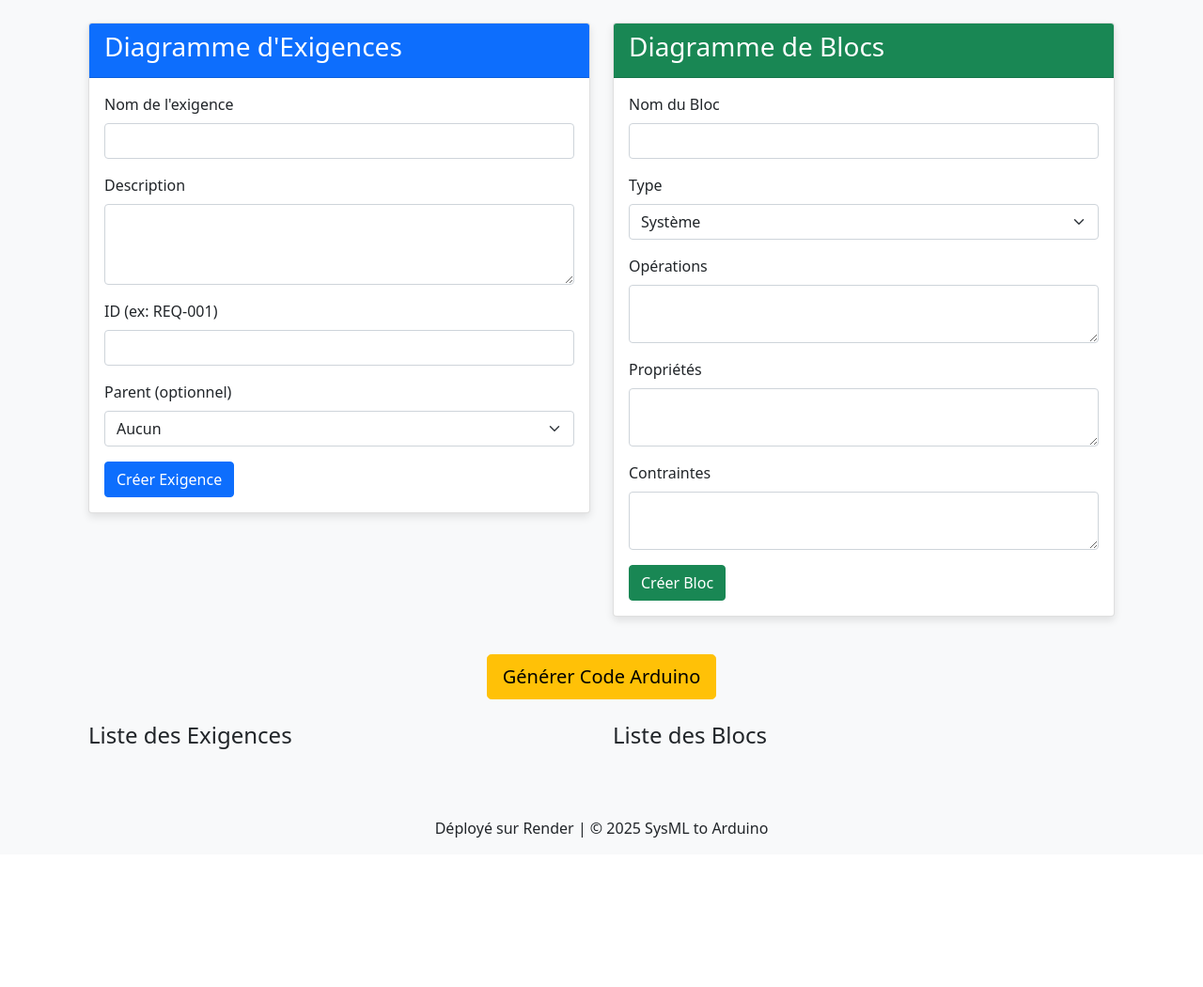
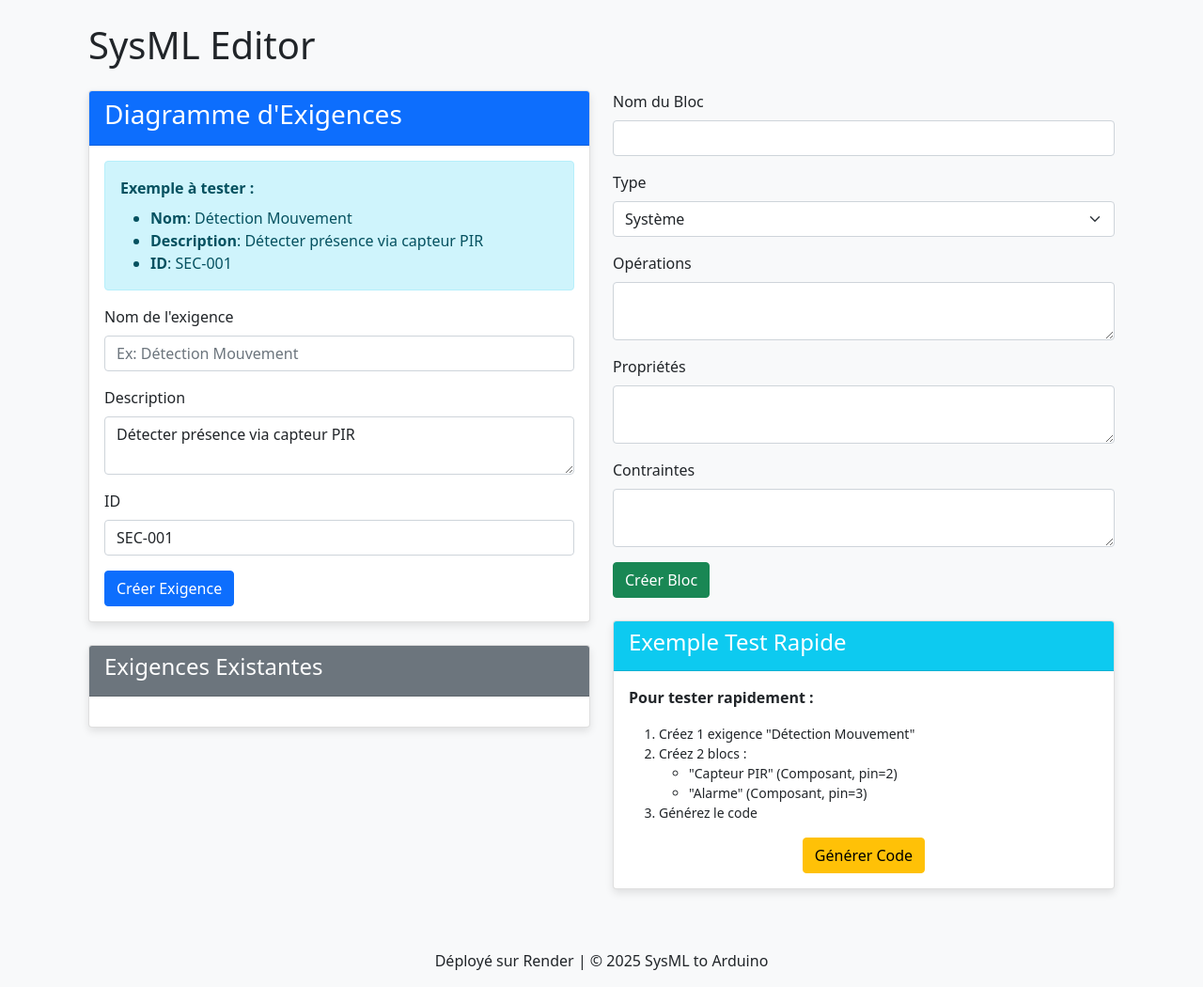
Before and after one commit to EJM0101/sysml-to-arduino, a Flask app: page / in a window 1280 px wide. Shown: the part 58-1108 px from the top of the page at 94% size. Before the commit the page ends 949 px from the top, so only its background shows below. Run offline with Flask 2, Linux system fonts and the light colour scheme; data that the repository does not hold is empty; some libraries are stand-ins or nearby versions.

Commit message:
Update diagram_editor.html

```diff
--- a/app/templates/diagram_editor.html
+++ b/app/templates/diagram_editor.html
@@ -2,82 +2,93 @@
 
 {% block content %}
 <div class="container">
+    <h1 class="mb-4">SysML Editor</h1>
+
     <div class="row">
         <div class="col-md-6">
+            <!-- Formulaire Exigences -->
             <div class="card mb-4">
                 <div class="card-header bg-primary text-white">
                     <h3>Diagramme d'Exigences</h3>
                 </div>
                 <div class="card-body">
+                    <div class="alert alert-info">
+                        <strong>Exemple à tester :</strong>
+                        <ul class="mt-2 mb-0">
+                            <li><b>Nom</b>: Détection Mouvement</li>
+                            <li><b>Description</b>: Détecter présence via capteur PIR</li>
+                            <li><b>ID</b>: SEC-001</li>
+                        </ul>
+                    </div>
+
                     <form method="POST" action="{{ url_for('main.create_requirement') }}">
                         <div class="mb-3">
                             <label class="form-label">Nom de l'exigence</label>
-                            <input type="text" name="name" class="form-control" required>
+                            <input type="text" name="name" class="form-control" required
+                                   placeholder="Ex: Détection Mouvement">
                         </div>
                         <div class="mb-3">
                             <label class="form-label">Description</label>
-                            <textarea name="text" class="form-control" rows="3" required></textarea>
+                            <textarea name="text" class="form-control" rows="2" required
+                                      placeholder="Ex: Détecter présence via capteur PIR">Détecter présence via capteur PIR</textarea>
                         </div>
                         <div class="mb-3">
-                            <label class="form-label">ID (ex: REQ-001)</label>
-                            <input type="text" name="req_id" class="form-control" required>
-                        </div>
-                        <div class="mb-3">
-                            <label class="form-label">Parent (optionnel)</label>
-                            <select name="parent_id" class="form-select">
-                                <option value="">Aucun</option>
-                                {% for req in requirements %}
-                                    <option value="{{ req.id }}">{{ req.req_id }} - {{ req.name }}</option>
-                                {% endfor %}
-                            </select>
+                            <label class="form-label">ID</label>
+                            <input type="text" name="req_id" class="form-control" required
+                                   placeholder="Ex: SEC-001" value="SEC-001">
                         </div>
                         <button type="submit" class="btn btn-primary">Créer Exigence</button>
                     </form>
                 </div>
             </div>
+
+            <!-- Liste des Exigences -->
+            <div class="card">
+                <div class="card-header bg-secondary text-white">
+                    <h4>Exigences Existantes</h4>
+                </div>
+                <div class="card-body">
+                    <ul class="list-group">
+                        {% for req in requirements %}
+                            <li class="list-group-item">
+                                <strong>{{ req.req_id }}</strong>: {{ req.name }}
+                                <br><small>{{ req.text }}</small>
+                            </li>
+                        {% endfor %}
+                    </ul>
+                </div>
+            </div>
         </div>
 
         <div class="col-md-6">
-            <div class="card mb-4">
-                <div class="card-header bg-success text-white">
-                    <h3>Diagramme de Blocs</h3>
+            {% include 'diagram_block.html' %}
+
+            <!-- Section Exemple Complet -->
+            <div class="card mt-4">
+                <div class="card-header bg-info text-white">
+                    <h4>Exemple Test Rapide</h4>
                 </div>
                 <div class="card-body">
-                    {% include 'diagram_block.html' %}
+                    <p><b>Pour tester rapidement :</b></p>
+                    <ol class="small">
+                        <li>Créez 1 exigence "Détection Mouvement"</li>
+                        <li>Créez 2 blocs :
+                            <ul>
+                                <li>"Capteur PIR" (Composant, pin=2)</li>
+                                <li>"Alarme" (Composant, pin=3)</li>
+                            </ul>
+                        </li>
+                        <li>Générez le code</li>
+                    </ol>
+                    <div class="text-center mt-3">
+                        <a href="{{ url_for('main.generate_arduino') }}"
+                           class="btn btn-warning">
+                            <i class="bi bi-lightning"></i> Générer Code
+                        </a>
+                    </div>
                 </div>
             </div>
         </div>
     </div>
-
-    <div class="text-center mt-3">
-        <a href="{{ url_for('main.generate_arduino') }}" class="btn btn-lg btn-warning">
-            <i class="bi bi-lightning-charge"></i> Générer Code Arduino
-        </a>
-    </div>
-
-    <div class="row mt-4">
-        <div class="col-md-6">
-            <h4>Liste des Exigences</h4>
-            <ul class="list-group">
-                {% for req in requirements %}
-                    <li class="list-group-item">
-                        <strong>{{ req.req_id }}</strong>: {{ req.name }}
-                        {% if req.parent %}<br><small>Enfant de: {{ req.parent.req_id }}</small>{% endif %}
-                    </li>
-                {% endfor %}
-            </ul>
-        </div>
-        <div class="col-md-6">
-            <h4>Liste des Blocs</h4>
-            <ul class="list-group">
-                {% for block in blocks %}
-                    <li class="list-group-item">
-                        <strong>{{ block.name }}</strong> ({{ block.type }})<br>
-                        <small>{{ block.operations }}</small>
-                    </li>
-                {% endfor %}
-            </ul>
-        </div>
-    </div>
 </div>
 {% endblock %}
```
